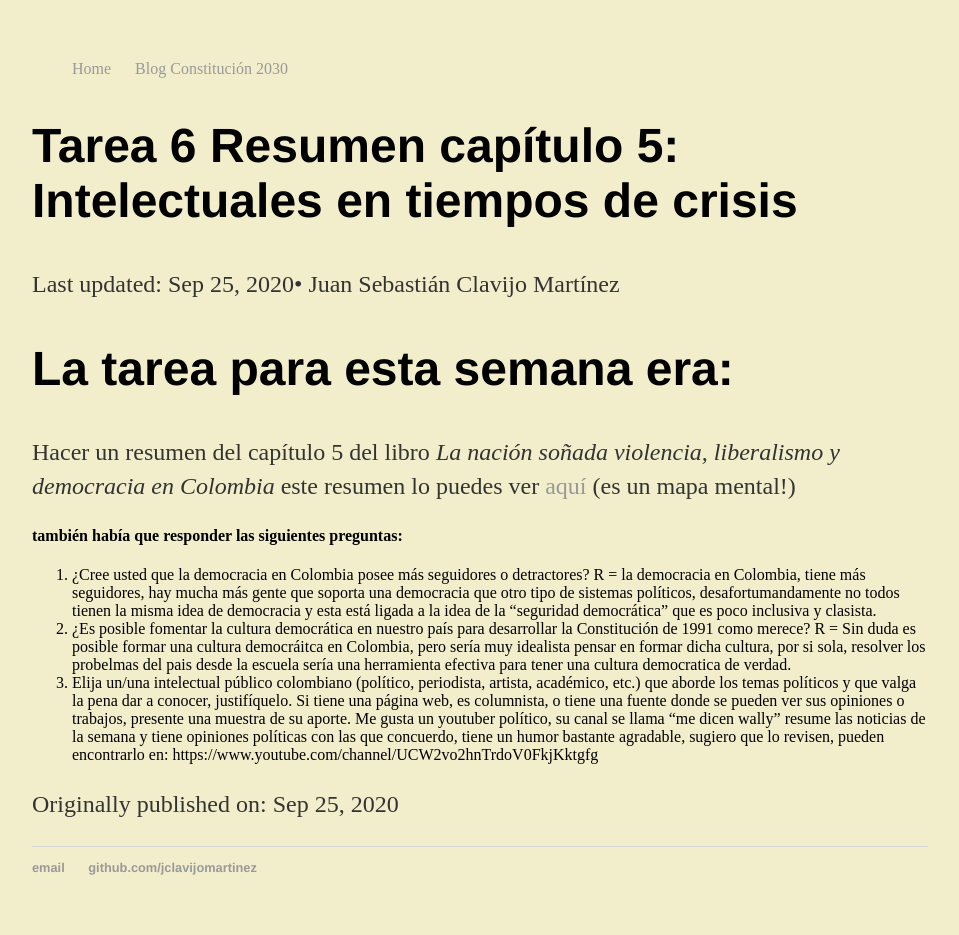
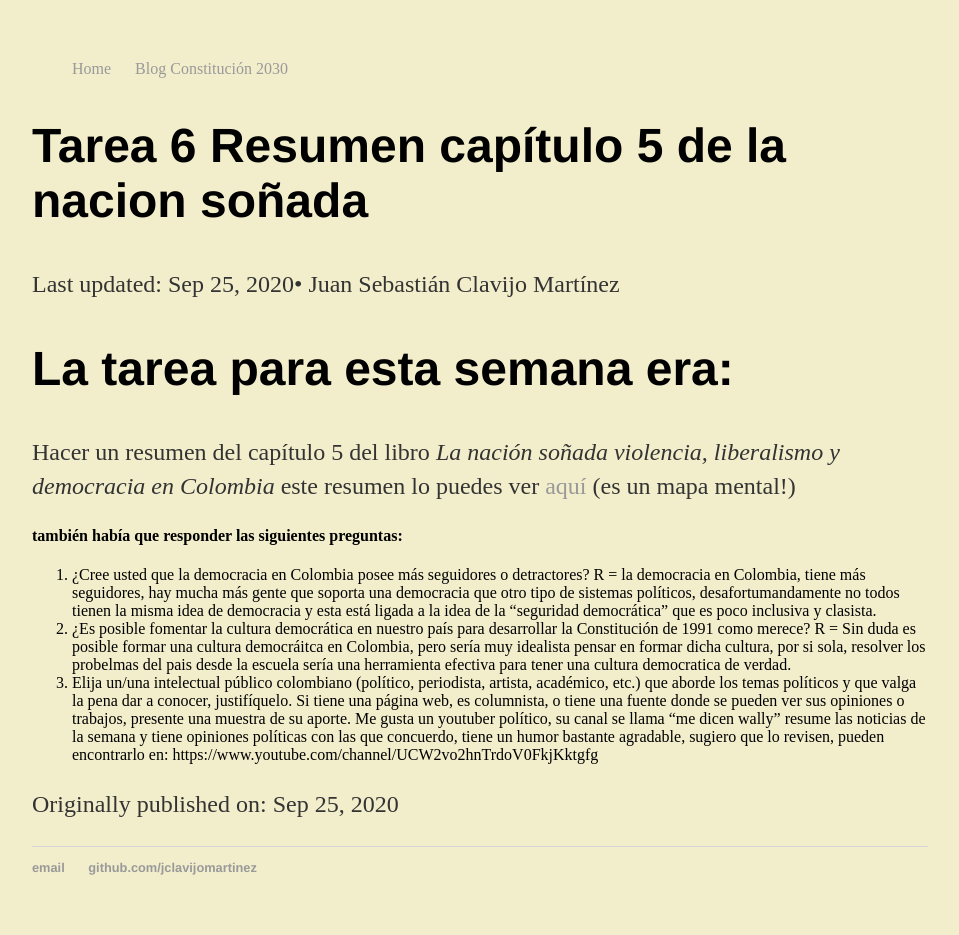
Before and after one commit to jclavijomartinez/jclavijomartinez.github.io, a Jekyll site: the page built from _posts/2020-09-25-Resumen-5-la-nacion-soñada.md, in a window 1280 px wide. Shown: the whole page, without its empty margins (160-1119 px from the left). Built offline with Jekyll 4.4.1, drawn with Linux system fonts in a browser that asks for light colours.

Commit message:
Update 2020-09-25-Resumen-5-la-nacion-soñada.md

```diff
--- a/_posts/2020-09-25-Resumen-5-la-nacion-soñada.md
+++ b/_posts/2020-09-25-Resumen-5-la-nacion-soñada.md
@@ -1,6 +1,6 @@
 ---
 layout: post
-title: "Tarea 6 Resumen capítulo 5: Intelectuales en tiempos de crisis"
+title: "Tarea 6 Resumen capítulo 5 de la nacion soñada"
 date: 2020-09-25
 author: Juan Sebastián Clavijo Martínez
 last_modified_at:   2020-09-25 10:05:35 -0050
```
